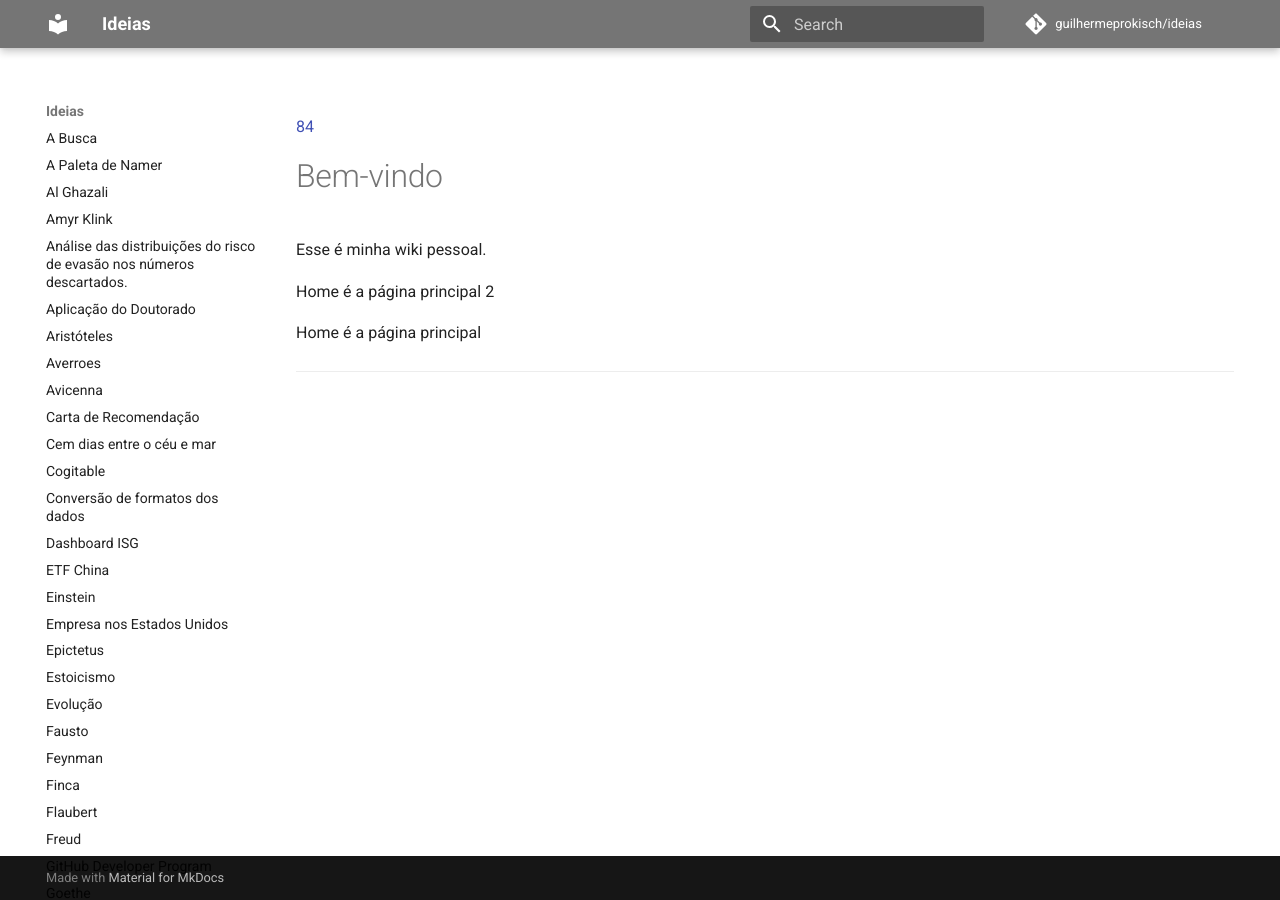
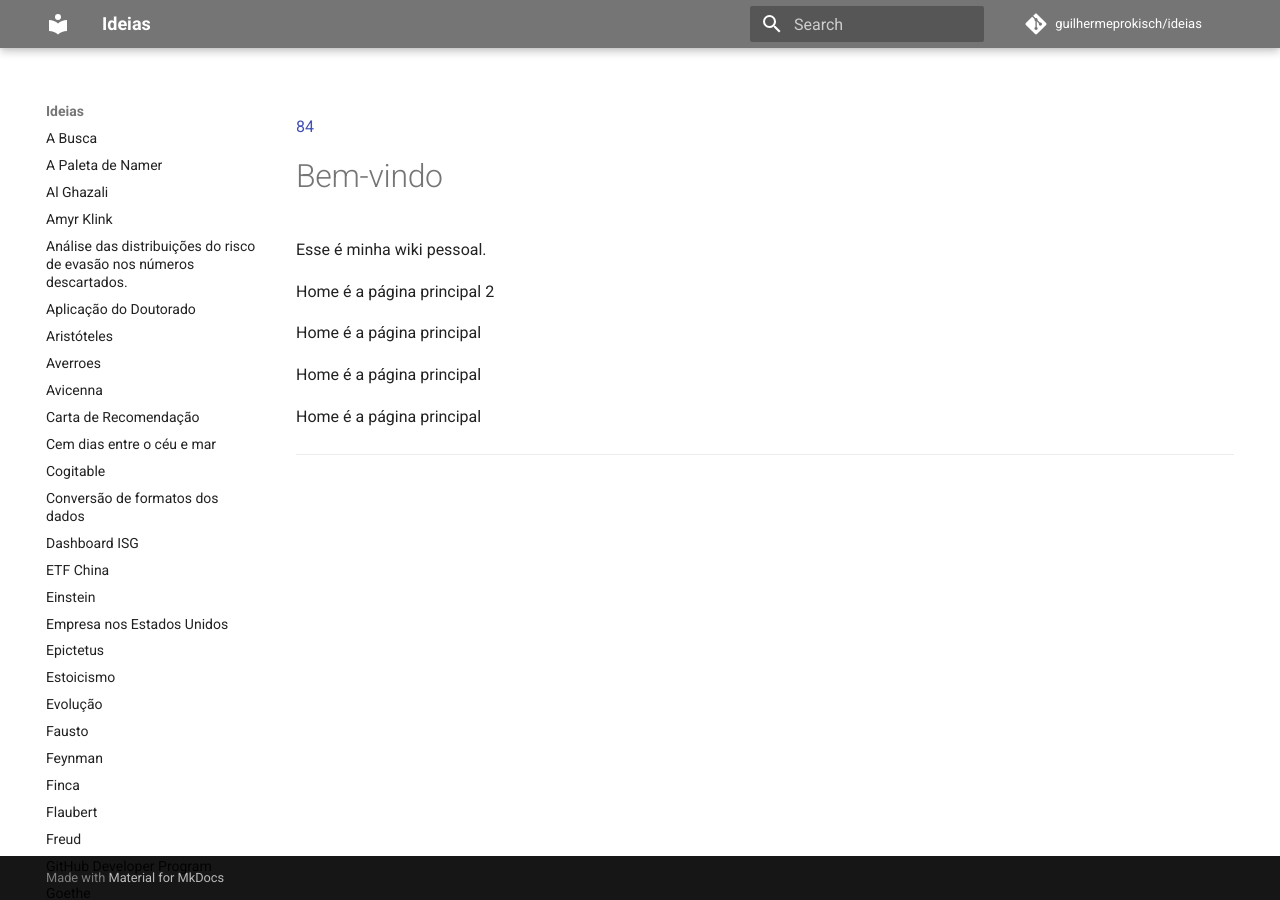
Before and after one commit to guilhermeprokisch/guilherme, an MkDocs documentation site: the page built from docs/Home.md, in a window 1280 px wide. Built offline with MkDocs 1.6.1 and Material for MkDocs 9.7.7, drawn with Linux system fonts in a browser that asks for light colours; comment, search, counter and statistics services are not loaded.

```diff
--- a/docs/Home.md
+++ b/docs/Home.md
@@ -11,4 +11,10 @@ Home é a página principal 2
 
 Home é a página principal
 
+
+Home é a página principal
+
+
+Home é a página principal
+
 -------------------------------------------------------------------------------
```
